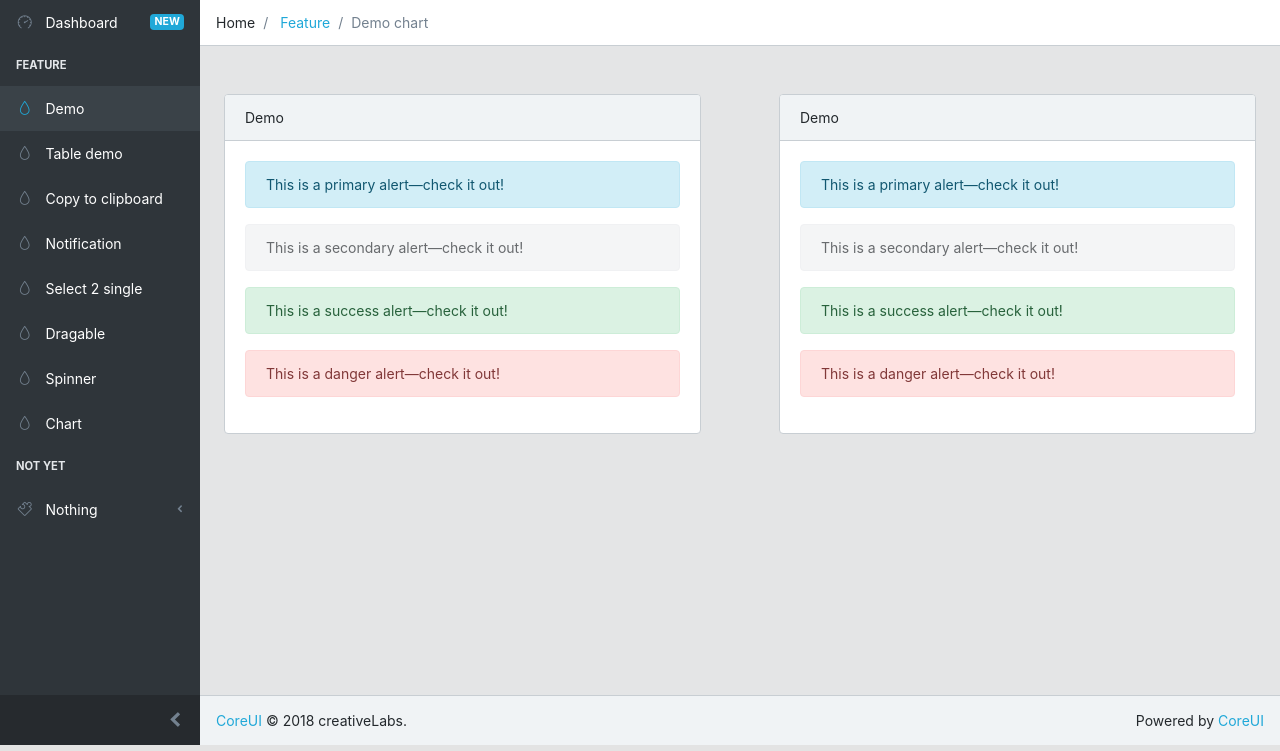
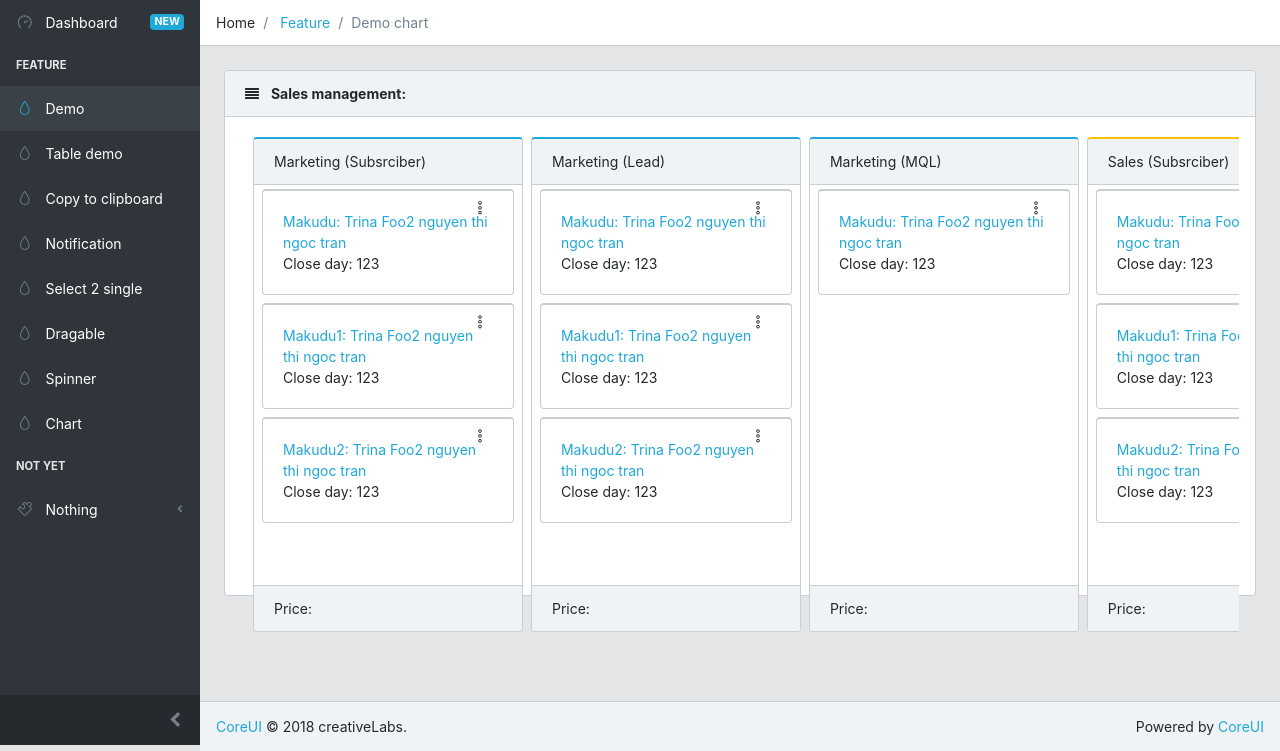
Before and after one commit to nguyenthingoctran/myTL, a Django app: page /home/demo in a window 1280 px wide. Shown: the part 55-806 px from the top of the page. Run offline with Django 3.2, Linux system fonts and the light colour scheme; some libraries are stand-ins or nearby versions; some web fonts are replaced.

Commit message:
18/4/2019

```diff
--- a/demoFrontent/views.py
+++ b/demoFrontent/views.py
@@ -77,4 +77,142 @@ def chart(request):
     return render(request, 'demoFrontent/chart.html', data)
 
 def demo(request):
-    return render(request, 'demoFrontent/demo.html')
+    dict_contact_marketing = {
+        'subsrciber' : {
+            'label' : 'Subsrciber',
+            'list_contact' : [
+                {
+                    'vid' : '1',
+                    'company' : 'Makudu',
+                    'firstname' : 'Trina',
+                    'lastname' : 'Foo2',
+                    'closedate' : '2019-02-01'
+                },
+                {
+                    'vid' : '2',
+                    'company' : 'Makudu1',
+                    'firstname' : 'Trina',
+                    'lastname' : 'Foo2',
+                    'closedate' : '2019-02-01'
+                },
+                {
+                    'vid' : '3',
+                    'company' : 'Makudu2',
+                    'firstname' : 'Trina',
+                    'lastname' : 'Foo2',
+                    'closedate' : '2019-02-01'
+                },
+            ]
+        },
+        'lead' : {
+            'label' : 'Lead',
+            'list_contact' : [
+                {
+                    'vid' : '4',
+                    'company' : 'Makudu',
+                    'firstname' : 'Trina',
+                    'lastname' : 'Foo2',
+                    'closedate' : '2019-02-01'
+                },
+                {
+                    'vid' : '5',
+                    'company' : 'Makudu1',
+                    'firstname' : 'Trina',
+                    'lastname' : 'Foo2',
+                    'closedate' : '2019-02-01'
+                },
+                {
+                    'vid' : '5',
+                    'company' : 'Makudu2',
+                    'firstname' : 'Trina',
+                    'lastname' : 'Foo2',
+                    'closedate' : '2019-02-01'
+                },
+            ]
+        },
+        'marketingqualifiedlead' : {
+            'label' : 'MQL',
+            'list_contact' : [
+                {
+                    'vid' : '1',
+                    'company' : 'Makudu',
+                    'firstname' : 'Trina',
+                    'lastname' : 'Foo2',
+                    'closedate' : '2019-02-01'
+                }
+            ]
+        }
+    }
+
+    dict_contact_sales = {
+        'subsrciber' : {
+            'label' : 'Subsrciber',
+            'list_contact' : [
+                {
+                    'vid' : '1',
+                    'company' : 'Makudu',
+                    'firstname' : 'Trina',
+                    'lastname' : 'Foo2',
+                    'closedate' : '2019-02-01'
+                },
+                {
+                    'vid' : '2',
+                    'company' : 'Makudu1',
+                    'firstname' : 'Trina',
+                    'lastname' : 'Foo2',
+                    'closedate' : '2019-02-01'
+                },
+                {
+                    'vid' : '3',
+                    'company' : 'Makudu2',
+                    'firstname' : 'Trina',
+                    'lastname' : 'Foo2',
+                    'closedate' : '2019-02-01'
+                },
+            ]
+        },
+        'lead' : {
+            'label' : 'Lead',
+            'list_contact' : [
+                {
+                    'vid' : '4',
+                    'company' : 'Makudu',
+                    'firstname' : 'Trina',
+                    'lastname' : 'Foo2',
+                    'closedate' : '2019-02-01'
+                },
+                {
+                    'vid' : '5',
+                    'company' : 'Makudu1',
+                    'firstname' : 'Trina',
+                    'lastname' : 'Foo2',
+                    'closedate' : '2019-02-01'
+                },
+                {
+                    'vid' : '5',
+                    'company' : 'Makudu2',
+                    'firstname' : 'Trina',
+                    'lastname' : 'Foo2',
+                    'closedate' : '2019-02-01'
+                },
+            ]
+        },
+        'marketingqualifiedlead' : {
+            'label' : 'MQL',
+            'list_contact' : [
+                {
+                    'vid' : '1',
+                    'company' : 'Makudu',
+                    'firstname' : 'Trina',
+                    'lastname' : 'Foo2',
+                    'closedate' : '2019-02-01'
+                }
+            ]
+        }
+    }
+
+    data = {
+        'dict_contact_marketing' : dict_contact_marketing,
+        'dict_contact_sales' : dict_contact_sales
+    }
+    return render(request, 'demoFrontent/demo.html', data)
--- a/templates/html/demoFrontent/demo.html
+++ b/templates/html/demoFrontent/demo.html
@@ -1,4 +1,18 @@
 {% extends "main_layout.html" %}
+
+{%block style_handle%}
+<style>
+  .wrap-all-contact{
+    overflow-x: scroll;
+    white-space: nowrap;
+    /* overflow-y: hidden;   */
+  }
+  .card-body{
+    cursor: pointer;
+  }
+
+</style>
+{%endblock%}
 
 {% block title %}Demo chart{% endblock  %}
 
@@ -13,56 +27,96 @@
 {% endblock  %}
 
 {% block content %}
-  <div class="row">
-    <div class="col-6">
-      <div class="card m-4">
+<div class="card m-4 h-75">
   <div class="card-header">
-            Demo
+    <i class="fa fa-align-justify"></i> <strong>Sales management: </strong>
   </div>
-        <div class="card-body">
-            <div class="alert alert-primary" role="alert">
-                This is a primary alert—check it out!
+  <div class="card-body w-100 float-left">
+    <div class="row mx-1 w-100 float-left" style="overflow: auto;">
+      <div class="wrap-all-contact w-100 float-left">
+        <!-- List marketing -->
+        {% for key_marketing, value_marketing in dict_contact_marketing.items() %}
+          <div id="card-management" class="card card-accent-primary ml-1 d-inline-flex" style="width:270px;">
+            <div class="card-header">Marketing ({{value_marketing.label}})</div>
+            <div class="card-body p-1 card-draggable " style="width:100%; height: 400px; overflow-y: scroll">
+              {% for contact in value_marketing.list_contact %}
+                <div class="card card-accent-secondary mx-1 mb-2 drapdemo" >
+                  <div class="card-body position-relative" style="white-space: normal;">
+                    <!-- Thông tin contact -->
+                    <div class="contact-content">
+                      <span class="text-primary">{{contact.company}}: {{contact.firstname}} {{contact.lastname}} nguyen thi ngoc tran</span>
+                      <br/>
+                      <span>Close day: 123</span>
                     </div>
-              <div class="alert alert-secondary" role="alert">
-                This is a secondary alert—check it out!
-              </div>
-              <div class="alert alert-success" role="alert">
-                This is a success alert—check it out!
-              </div>
-              <div class="alert alert-danger" role="alert">
-                This is a danger alert—check it out!
+                    <!-- Các nút action cho contact -->
+                    <div class="contact-action position-absolute" style="top: 7px; left: 210px">
+                        <i class="icons cui-options" data-vid="{{contact.vid}}" data-toggle="modal" data-target="#modalContactDetail"></i>
                     </div>
                   </div>
                 </div>
+              {% endfor %}
             </div>
-    <div class="col-6">
-      <div class="card m-4">
-        <div class="card-header">
-            Demo
+            <div class="card-footer">Price: </div>
           </div>
-        <div class="card-body">
-            <div class="alert alert-primary" role="alert">
-                This is a primary alert—check it out!
+        {% endfor %}
+        <!-- List sales -->
+        {% for key_sale, value_sale in dict_contact_sales.items() %}
+          <div id="card-sales" class="card ml-1 card-accent-warning d-inline-flex" style="width:270px;">
+            <div class="card-header">Sales ({{value_sale.label}})</div>
+            <div class="card-body p-1 card-draggable" style="height: 400px; overflow-y: scroll">
+              {% for contact in value_sale.list_contact %}
+                <div class="card card-accent-secondary mx-1 mb-2 drapdemo">
+                  <div class="card-body" style="white-space: normal;">
+                      <div class="contact-content">
+                          <span class="text-primary">{{contact.company}}: {{contact.firstname}} {{contact.lastname}} nguyen thi ngoc tran</span>
+                          <br/>
+                          <span>Close day: 123</span>
                         </div>
-              <div class="alert alert-secondary" role="alert">
-                This is a secondary alert—check it out!
-              </div>
-              <div class="alert alert-success" role="alert">
-                This is a success alert—check it out!
-              </div>
-              <div class="alert alert-danger" role="alert">
-                This is a danger alert—check it out!
+                        <!-- Các nút action cho contact -->
+                        <div class="contact-action position-absolute" style="top: 7px; left: 210px">
+                            <i class="icons cui-options" data-vid="{{contact.vid}}" data-toggle="modal" data-target="#modalContactDetail"></i>
                         </div>
                   </div>
+                </div>
+              {% endfor %}
+            </div>
+            <div class="card-footer">Price: </div>
+          </div>
+        {% endfor %}
       </div>
     </div>
   </div>
 
+  <!-- Input hidden để lấy dữ liệu -->
+  <input type="hidden" id="site_id" value="">
+
+
+</div>
+
 <script>
 $(document).ready(function(){
-    $( ".card-body" ).sortable({
-      helper: "clone",
-      connectWith: '.card-body',
+    $( ".card-draggable" ).sortable({
+      connectWith: '.card-draggable',
+
+    });
+
+    // $(window).mousemove(function (e) {
+    //       var x = $(".card-draggable").innerWidth(),
+    //           y = $(".card-draggable").scrollLeft() + 50;
+    //           console.log(x)
+
+    //       if ($('.drapdemo').offset().left > x) {
+    //           //Down
+    //           window.scrollBy(0,10)
+    //       }else{
+    //         $('.card-draggable').animate({
+
+    //         });
+    //       }
+    // });
+    var wrapperWith = $(".wrap-all-contact").width();
+    console.log(wrapperWith);
+    $('.wrap-all-contact').mousemove(function(event){
 
     });
 });
--- a/templates/html/main_layout.html
+++ b/templates/html/main_layout.html
@@ -30,10 +30,9 @@
     <link href='{{ static ("/css/bootstrap-tagsinput.css")}}' rel="stylesheet">
     <link href='{{ static ("/css/amsify.suggestags.css")}}' rel="stylesheet">
     <link href='{{ static ("/vendors/spinkit/css/spinkit.css") }}' rel="stylesheet">
-    <link href='{{ static ("/css/jquery.dad.css")}}' rel="stylesheet">
     <link href='{{ static ("/css/style.css")}}' rel="stylesheet">
     <!-- CSS STYLES -->
-    <style>{% block style %}{% endblock  %}</style>
+    {%block style_handle%}{%endblock%}
     <!-- CoreUI and necessary plugins-->
     <script src='{{ static ("/vendors/jquery/js/jquery.min.js")}}'></script>
     <script src='{{ static ("/vendors/popper.js/js/popper.min.js")}}'></script>
```
Lines whose indentation alone changed are shown as unchanged.
